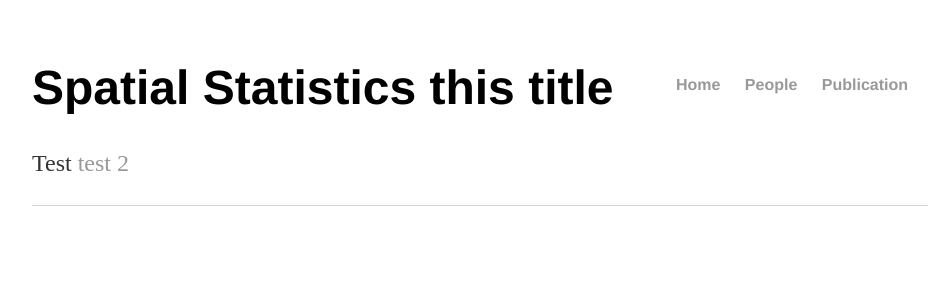
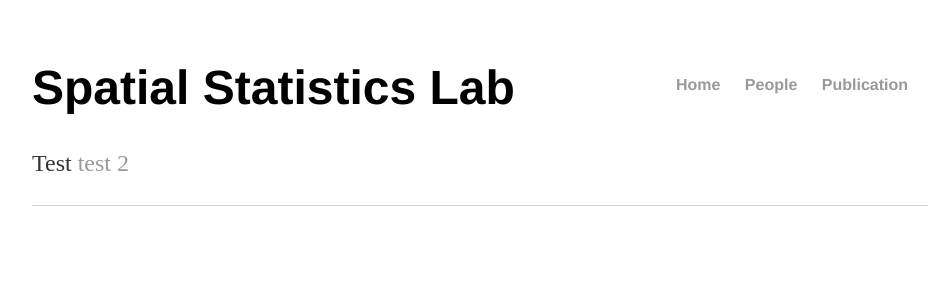
Before and after one commit to starestar/limcstat.github.io, a Jekyll site: the page built from index.html, in a window 1280 px wide. Shown: the top 300 px of the page, without its empty margins (160-1098 px from the left). Built offline with Jekyll 4.4.1, drawn with Linux system fonts in a browser that asks for light colours.

Commit message:
Update index.html

```diff
--- a/index.html
+++ b/index.html
@@ -1,9 +1,10 @@
 ---
 layout: default
-title: Spatial Statistics which title
+title: Spatial Statistics Lab
 ---
 <div class="blurb">
 
-	<h1>Spatial Statistics this title</h1>
+	<h1>Spatial Statistics Lab</h1>
+
 	<p>Test <a href="/about">test 2</a></p>
 </div><!-- /.blurb -->
```
